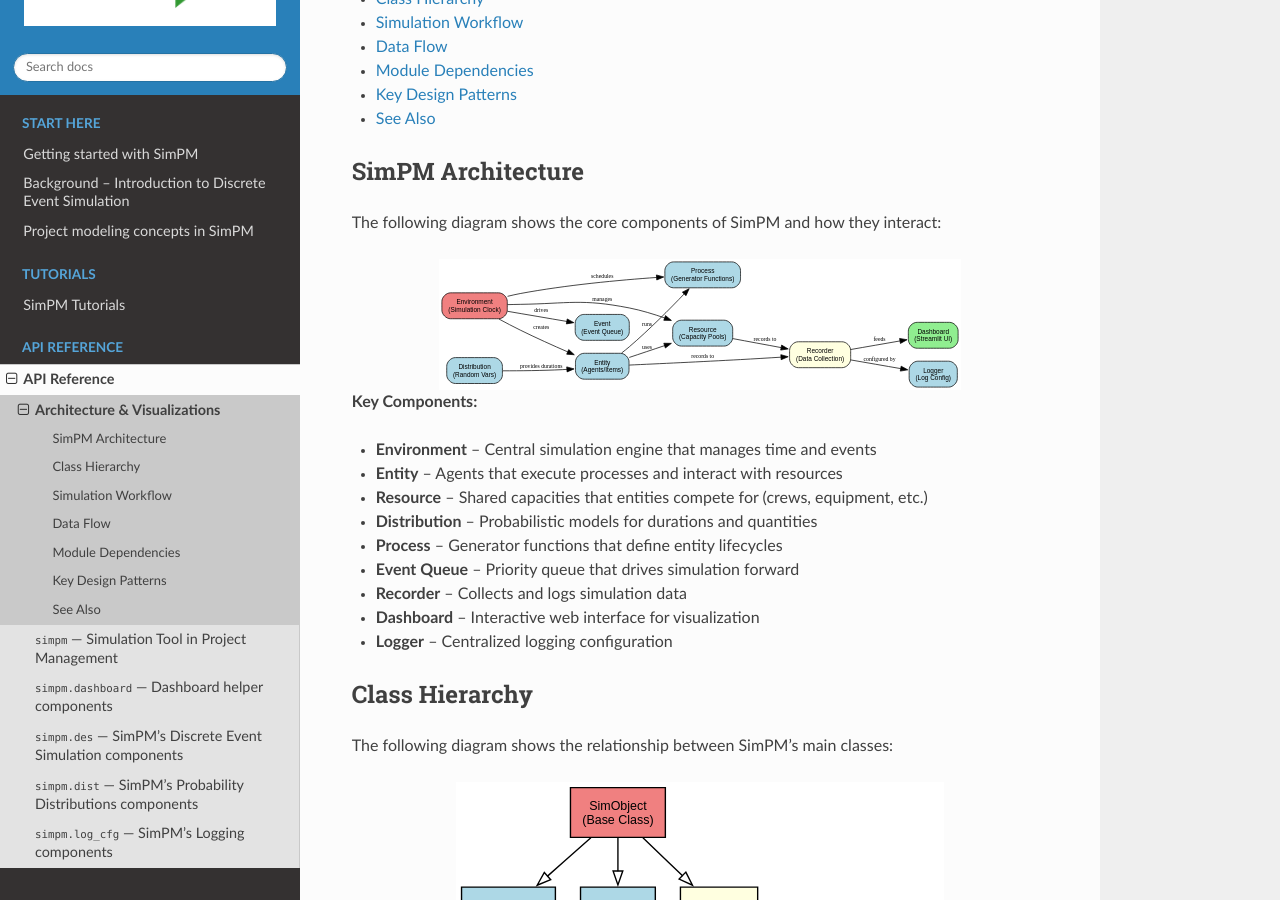
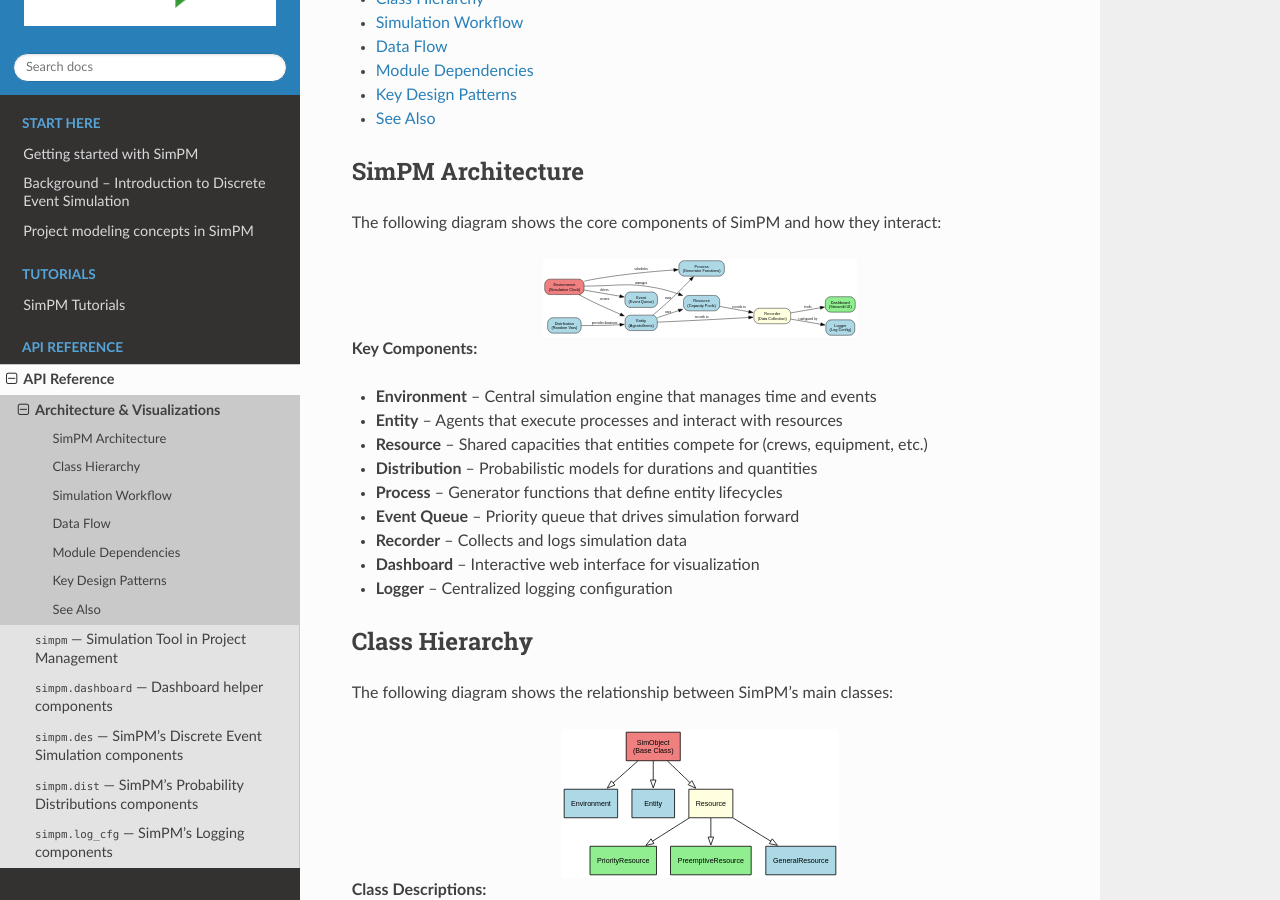
Before and after one commit to Project-SimPM/SimPM, a Sphinx documentation site: the page built from docs/source/api_reference/architecture.rst, in a window 1280 px wide and 900 px high, scrolled down 305 px. Built offline with Sphinx 7.4.7 and the Read the Docs theme 3.1.0, drawn with Linux system fonts in a browser that asks for light colours.

Commit message:
Significantly reduce diagram widths: 45%, 40%, 50% for better document proportions

```diff
--- a/docs/source/api_reference/architecture.rst
+++ b/docs/source/api_reference/architecture.rst
@@ -14,7 +14,7 @@ The following diagram shows the core components of SimPM and how they interact:
 .. image:: ../_visualizations/simpm_architecture.svg
    :alt: SimPM Architecture Diagram
    :align: center
-   :width: 75%
+   :width: 45%
 
 **Key Components:**
 
@@ -36,7 +36,7 @@ The following diagram shows the relationship between SimPM's main classes:
 .. image:: ../_visualizations/simpm_classes.svg
    :alt: SimPM Class Hierarchy Diagram
    :align: center
-   :width: 70%
+   :width: 40%
 
 **Class Descriptions:**
 
@@ -56,7 +56,7 @@ The typical workflow for creating and running a SimPM simulation:
 .. image:: ../_visualizations/simpm_workflow.svg
    :alt: SimPM Simulation Workflow Diagram
    :align: center
-   :width: 80%
+   :width: 50%
 
 **Workflow Steps:**
 
```
